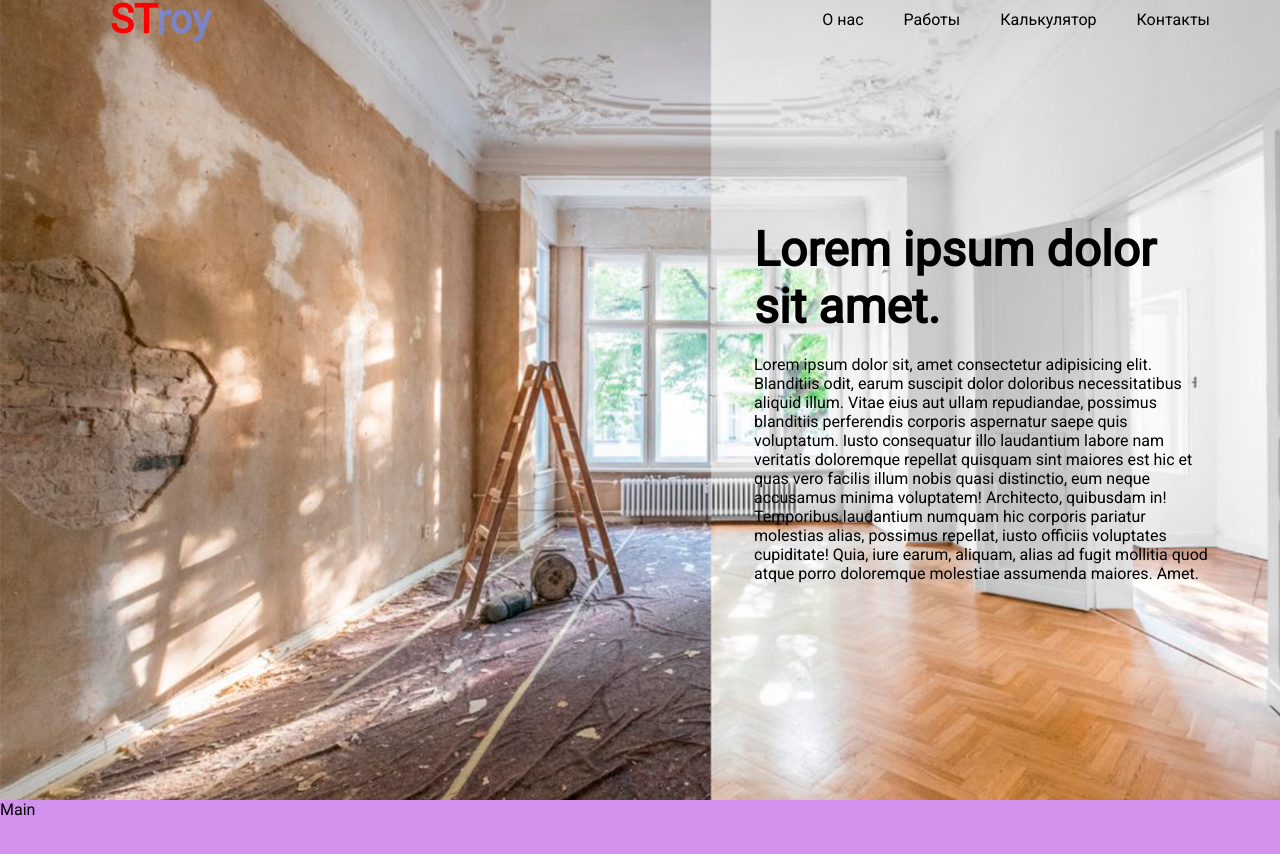
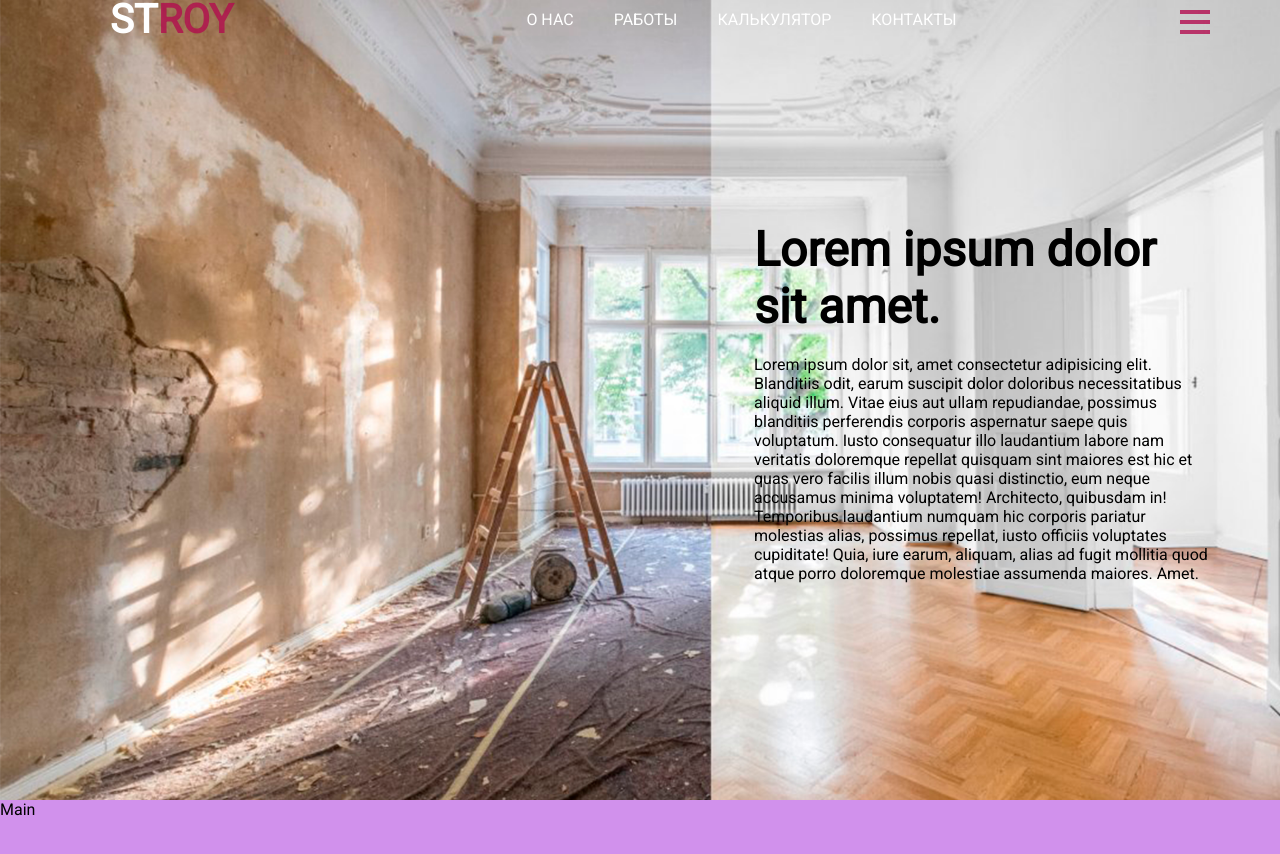
Before and after one commit to dworker863/stroy-site, a Next.js app: page / in a window 1280 px wide. Shown: the top 854 px of the page. Built offline with nearby package versions, Linux system fonts and the light colour scheme.

Commit message:
Added Hamburger component

```diff
--- a/components/Blocks/TopLine/StyledTopLine.ts
+++ b/components/Blocks/TopLine/StyledTopLine.ts
@@ -13,5 +13,11 @@ export const StyledMenu = styled.ul`
 
 export const StyledNavItem = styled.li`
   margin-left: 40px;
+  text-transform: uppercase;
   line-height: 40px;
+  color: #fff;
+
+  &:hover {
+    color: #b20a4ec7;
+  }
 `;
--- a/components/Blocks/TopLine/TopLine.tsx
+++ b/components/Blocks/TopLine/TopLine.tsx
@@ -1,5 +1,6 @@
 import Link from 'next/link';
 import React, { FC } from 'react';
+import Hamburger from '../../Elements/Hamburger/Hamburger';
 import Logo from '../../Elements/Logo/Logo';
 import {
   StyledMenu,
@@ -32,6 +33,7 @@ const TopLine: FC = () => {
           </StyledNavItem>
         </StyledMenu>
       </StyledNav>
+      <Hamburger />
     </StyledTopLine>
   );
 };
--- /dev/null
+++ b/components/Elements/Hamburger/Hamburger.tsx
@@ -0,0 +1,12 @@
+import React, { FC } from 'react';
+import { StyledHamburger, StyledHamburgerWrapper } from './StyledHamburger';
+
+const Hamburger: FC = () => {
+  return (
+    <StyledHamburgerWrapper>
+      <StyledHamburger />
+    </StyledHamburgerWrapper>
+  );
+};
+
+export default Hamburger;
--- /dev/null
+++ b/components/Elements/Hamburger/StyledHamburger.ts
@@ -0,0 +1,32 @@
+import styled from 'styled-components';
+
+export const StyledHamburgerWrapper = styled.div`
+  position: relative;
+  height: 40px;
+`;
+
+export const StyledHamburger = styled.div`
+  position: absolute;
+  right: 0;
+  top: 10px;
+  width: 30px;
+  height: 4px;
+  background-color: #b20a4ec7;
+
+  &:before,
+  &:after {
+    content: '';
+    position: absolute;
+    width: 30px;
+    height: 4px;
+    background-color: #b20a4ec7;
+  }
+
+  &:before {
+    top: 10px;
+  }
+
+  &:after {
+    top: 20px;
+  }
+`;
--- a/components/Elements/Logo/StyledLogo.ts
+++ b/components/Elements/Logo/StyledLogo.ts
@@ -3,5 +3,5 @@ import styled from 'styled-components';
 export const StyledLogo = styled.div`
   font-size: 40px;
   font-weight: 700;
-  color: #7389e7c7;
+  color: #b20a4ec7;
 `;
--- a/components/commonStyledComponents/StyledRedSpan.ts
+++ b/components/commonStyledComponents/StyledRedSpan.ts
@@ -1,5 +1,5 @@
 import styled from 'styled-components';
 
 export const StyledRedSpan = styled.span`
-  color: red;
+  color: #fff;
 `;
```
